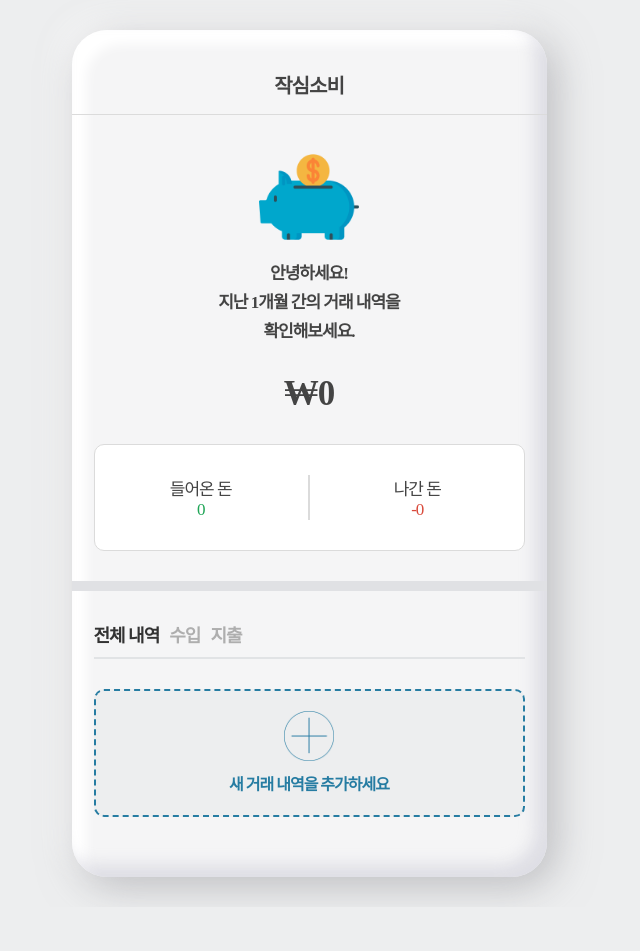
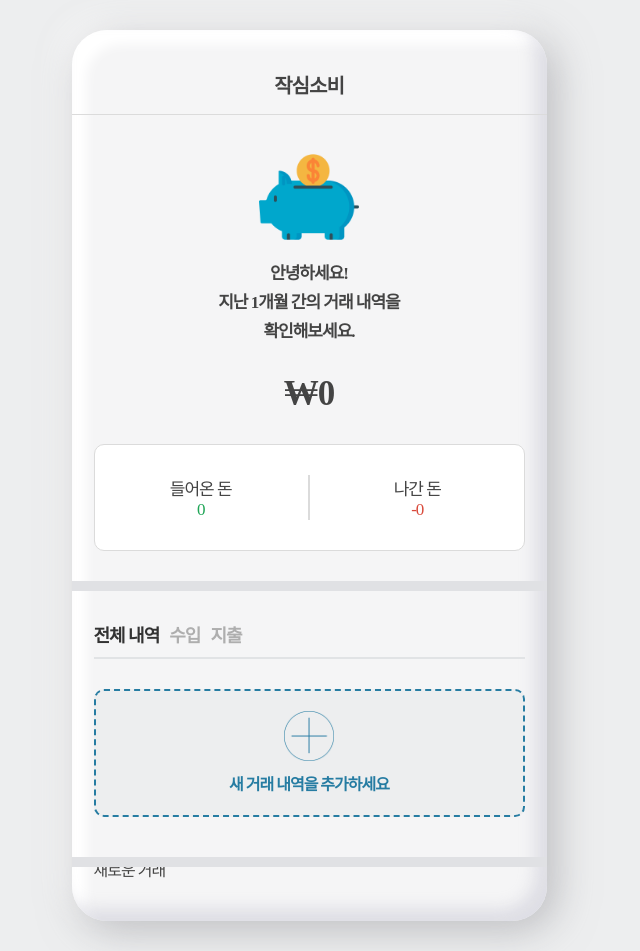
Before and after one commit to yuhyeon99/ExpenseTracker, a React (Create React App) app: page / in a window 1280 px wide. Shown: the whole page, without its empty margins (331-971 px from the left). Before the commit the page ends 907 px from the top, so only its background shows below. Built offline with nearby package versions, Linux system fonts and the light colour scheme.

Commit message:
feat : new-item-container 퍼블리싱 작업

```diff
--- a/src/components/Item/NewItemContainer.css
+++ b/src/components/Item/NewItemContainer.css
@@ -0,0 +1,2 @@
+.new-item-container{ width:100%; }
+.new-item-container > .border-block{ position: absolute; padding: 5px 0; left: 0; background: #e0e1e4; width:100%; }
--- a/src/components/Item/NewItemContainer.js
+++ b/src/components/Item/NewItemContainer.js
@@ -1,10 +1,17 @@
 import React,{useState, useEffect} from 'react';
+import './NewItemContainer.css';
 
 const NewItemContainer = () => {
 
     return(
-        <div>
+        <div className="new-item-container">
+            <div className="border-block"></div>
+            <div className="block-title">
+                <p>새로운 거래</p>
+            </div>
+            <div className="new-item-form">
 
+            </div>
         </div>
     );
 }
--- a/src/components/Tracker/TrackerList.css
+++ b/src/components/Tracker/TrackerList.css
@@ -1,4 +1,4 @@
-.tracker-list{ margin-top:20px; padding:20px 0; width:100%; }
+.tracker-list{ margin:20px 0; padding:20px 0; width:100%; }
 .tracker-list > .list-type{ width:100%; display:flex; grid-gap:10px; border-bottom:solid 2px #e1e3e5; padding-bottom:10px; }
 .tracker-list > .list-type > p{ font-size:18px; font-weight:bold; color:#aeaeae;  }
 .tracker-list > .list-type > p.active{ color:#333; }
```
